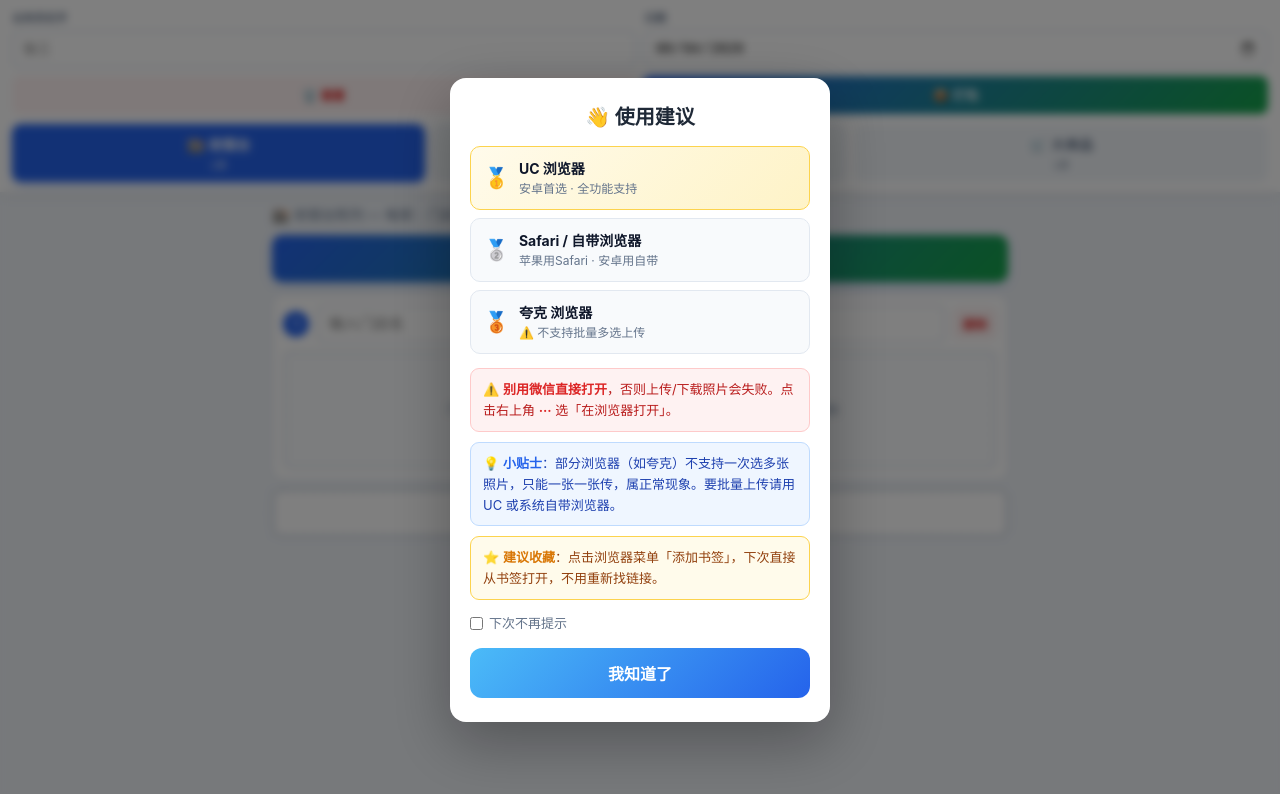
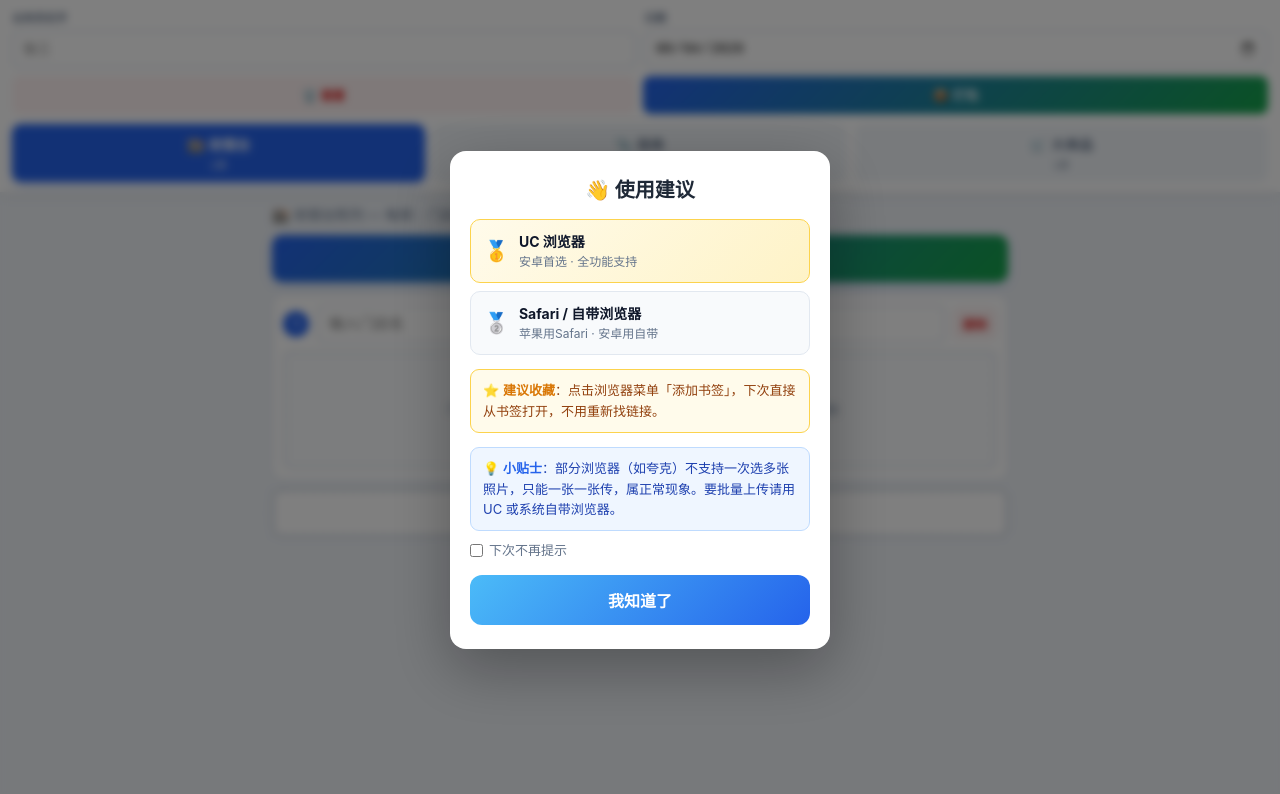
Before and after one commit to Elwinfan/mind-route-app, a plain HTML site: page licheng.html in a window 1280 px wide. Drawn offline with nearby package versions, Linux system fonts and the light colour scheme.

Commit message:
Update licheng.html (精简弹窗：删夸克+微信警告，收藏提前)

```diff
--- a/licheng.html
+++ b/licheng.html
@@ -170,14 +170,9 @@
                     <span class="medal">🥈</span>
                     <span class="rank-text"><b>Safari / 自带浏览器</b><small>苹果用Safari · 安卓用自带</small></span>
                 </div>
-                <div class="rank-item">
-                    <span class="medal">🥉</span>
-                    <span class="rank-text"><b>夸克 浏览器</b><small>⚠️ 不支持批量多选上传</small></span>
-                </div>
             </div>
-            <div class="guide-warn">⚠️ <b>别用微信直接打开</b>，否则上传/下载照片会失败。点击右上角 <b>···</b> 选「在浏览器打开」。</div>
+            <div class="guide-star">⭐ <b>建议收藏</b>：点击浏览器菜单「添加书签」，下次直接从书签打开，不用重新找链接。</div>
             <div class="guide-tip">💡 <b>小贴士</b>：部分浏览器（如夸克）不支持一次选多张照片，只能一张一张传，属正常现象。要批量上传请用 UC 或系统自带浏览器。</div>
-            <div class="guide-star">⭐ <b>建议收藏</b>：点击浏览器菜单「添加书签」，下次直接从书签打开，不用重新找链接。</div>
             <label class="guide-check"><input type="checkbox" id="guideDontShow"> 下次不再提示</label>
             <button class="guide-btn" id="guideStartBtn" type="button">我知道了</button>
         </div>
```
